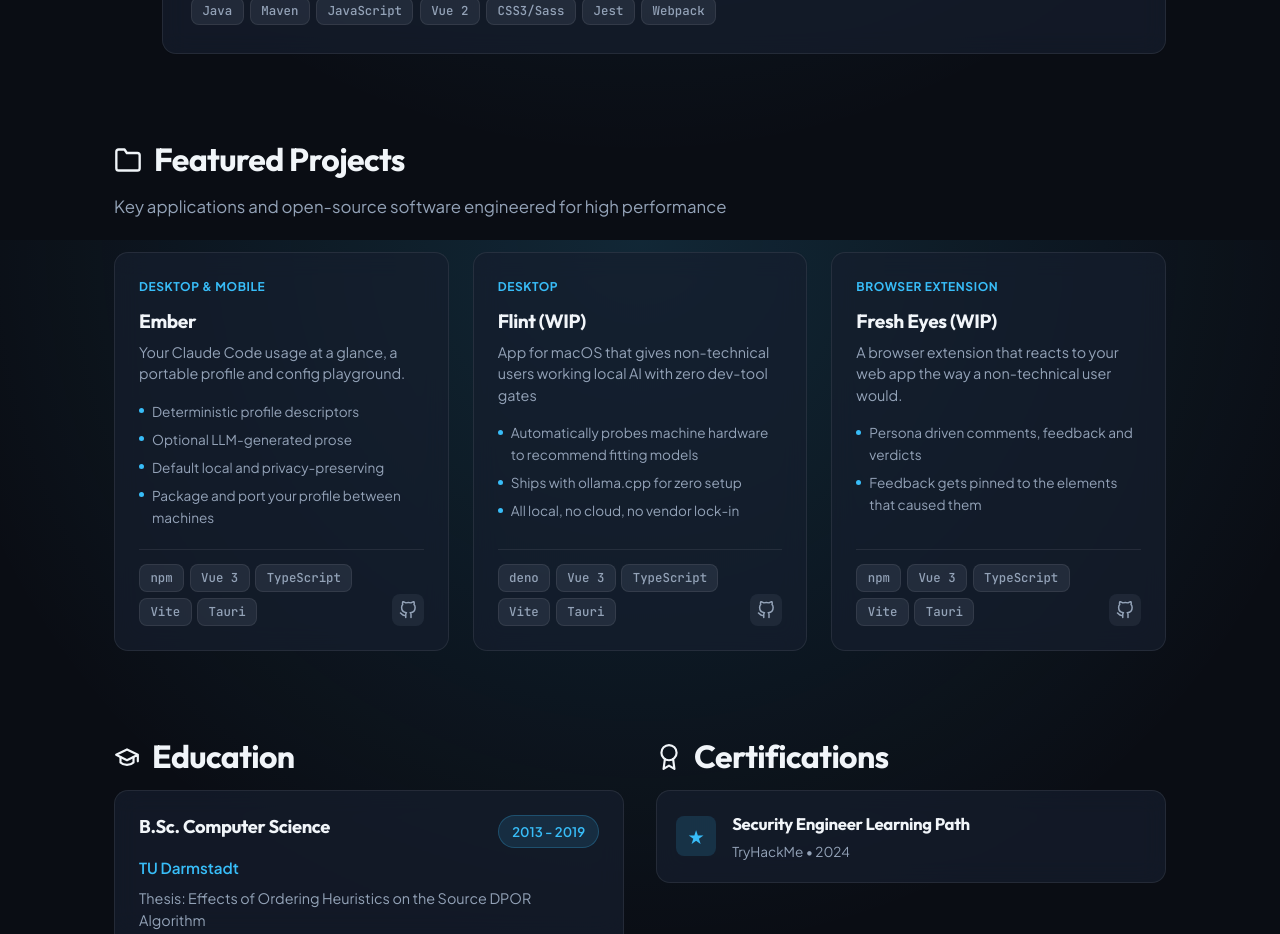
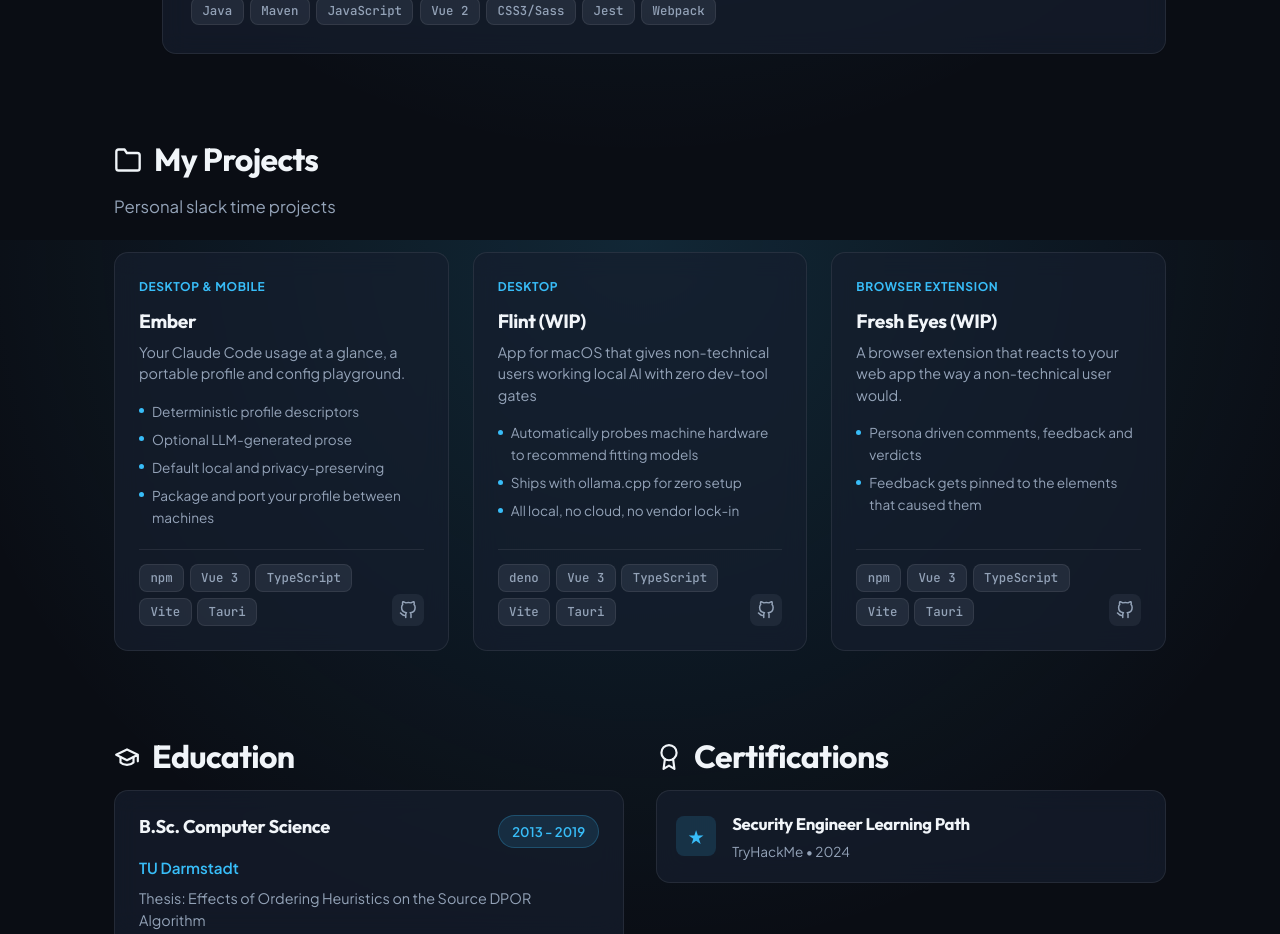
Before and after one commit to lee195/jlee-cv, a Nuxt app: page / in a window 1280 px wide. Shown: the part 2160-3094 px from the top of the page. Built offline with nearby package versions, Linux system fonts and the light colour scheme.

Commit message:
better wording on projects section header

```diff
--- a/app/components/ProjectsGrid.vue
+++ b/app/components/ProjectsGrid.vue
@@ -5,9 +5,9 @@
         <svg xmlns="http://www.w3.org/2000/svg" width="28" height="28" viewBox="0 0 24 24" fill="none" stroke="currentColor" stroke-width="2" stroke-linecap="round" stroke-linejoin="round" class="gradient-text">
           <path d="M22 19a2 2 0 0 1-2 2H4a2 2 0 0 1-2-2V5a2 2 0 0 1 2-2h5l2 3h9a2 2 0 0 1 2 2z"></path>
         </svg>
-        Featured Projects
+        My Projects
       </h2>
-      <p class="section-subtitle">Key applications and open-source software engineered for high performance</p>
+      <p class="section-subtitle">Personal slack time projects</p>
     </div>
 
     <!-- Projects Grid -->
```
